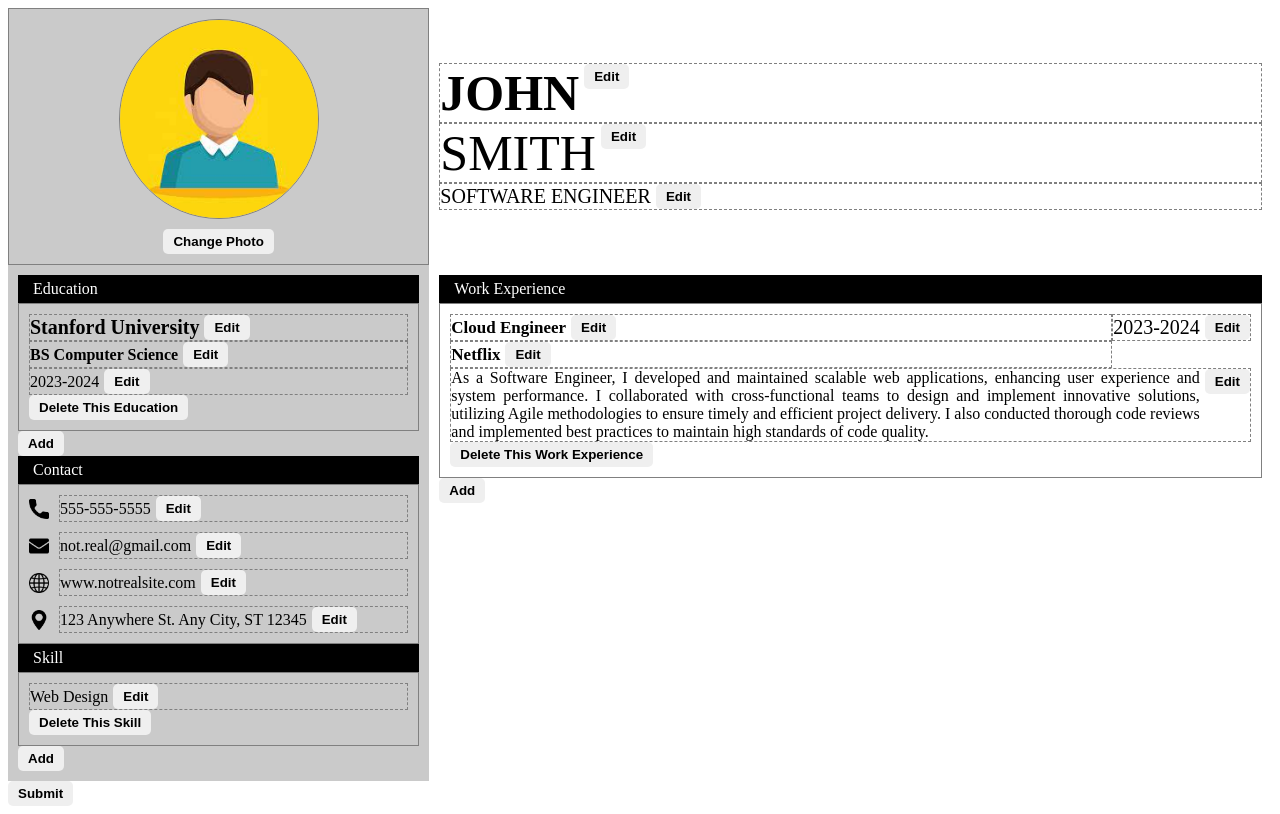
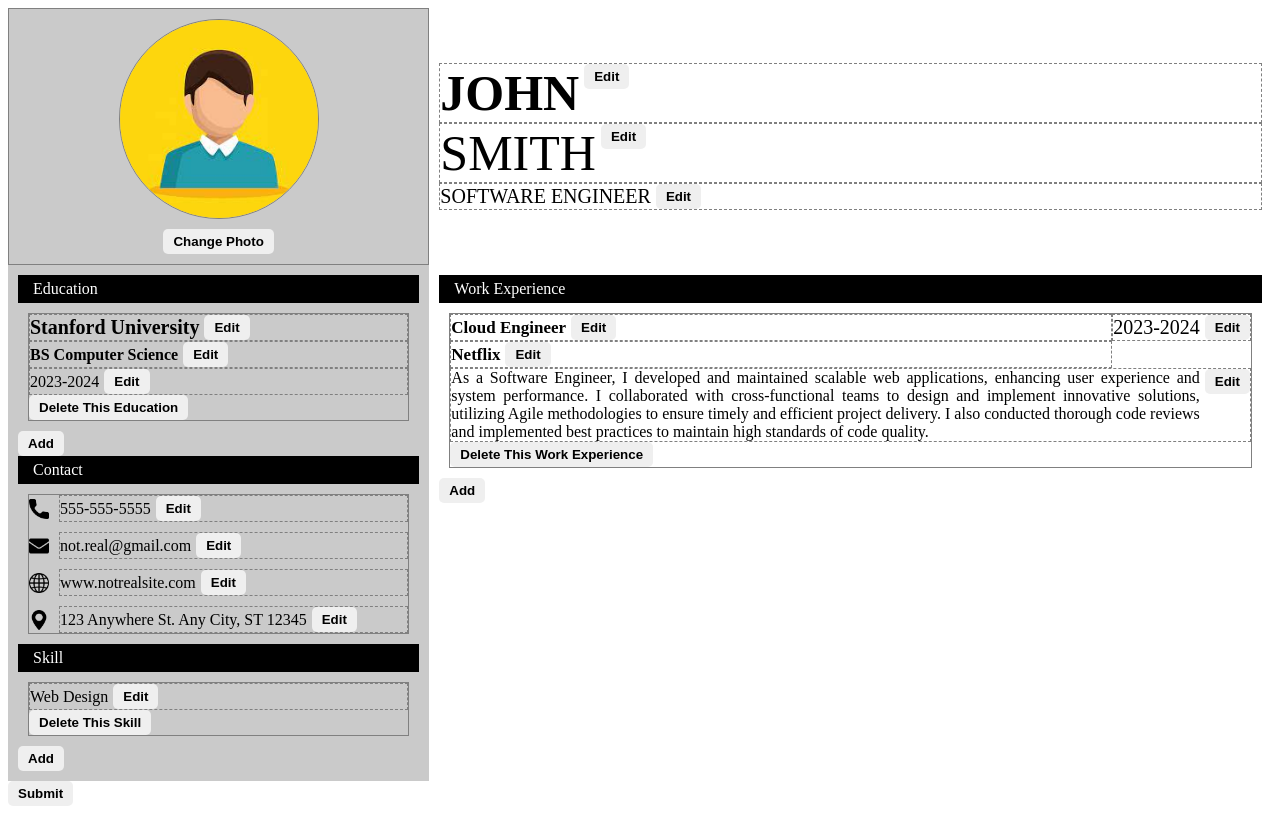
Before and after one commit to Jaizzer/swift-cv, a React (Vite) app: page / in a window 1280 px wide. Built offline with nearby package versions, Linux system fonts and the light colour scheme.

Commit message:
feat: Move the addition of border to the newly used div wrapper

```diff
--- a/src/index.css
+++ b/src/index.css
@@ -131,6 +131,10 @@ form.image-link label {
     padding: 10px;
 }
 
+.cv-area-item > div {
+    border: 1px solid grey;
+}
+
 .submit *:not(img)  {
     border-color: transparent;
 }
@@ -241,6 +245,5 @@ button {
 }
 
 .cv-area-item {
-    border: 1px solid grey;
     padding: 10px;
 }
```
